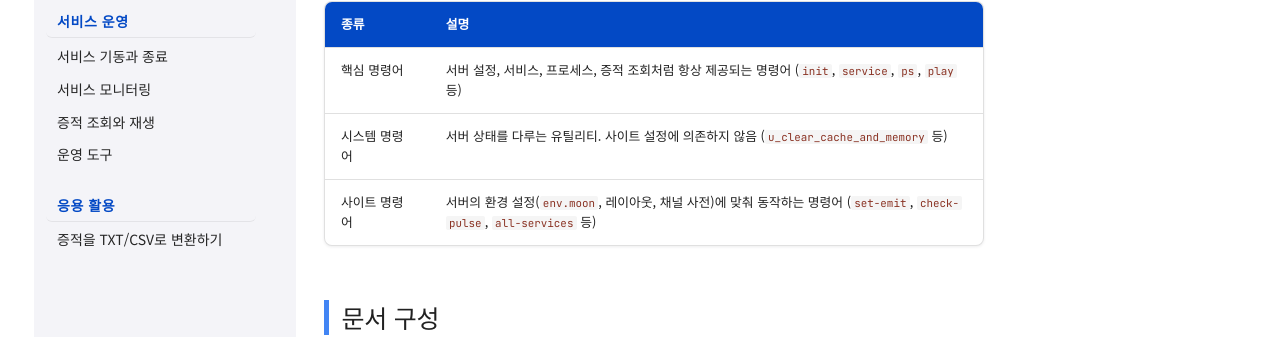
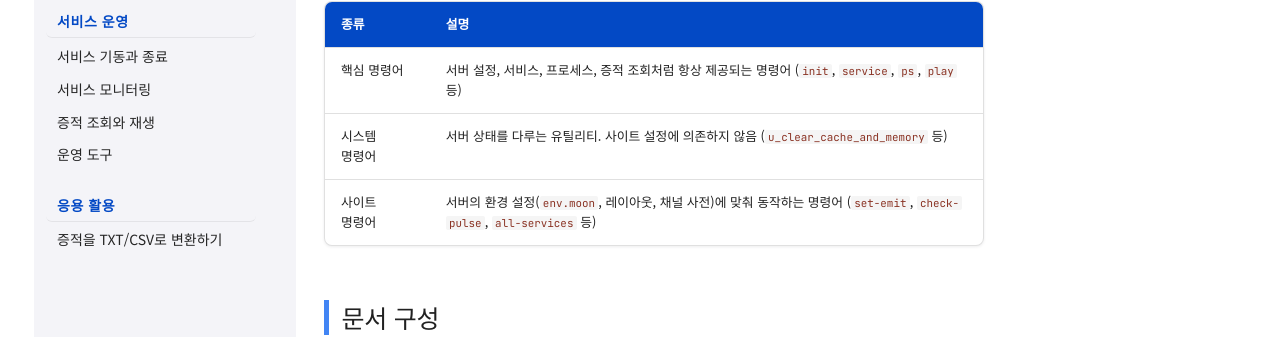
Before and after one commit to Billy-Crew/kc-cmd, an MkDocs documentation site: the page built from docs/index.md, in a window 1280 px wide and 1400 px high, scrolled down 361 px. Shown: the part 350-687 px from the top of the window. Built offline with MkDocs 1.6.1 and Material for MkDocs 9.7.7, drawn with Linux system fonts in a browser that asks for light colours; some web fonts are replaced.

Commit message:
docs: 표 셀의 한글이 글자 단위로 줄바꿈되지 않도록 수정 (#23)
Co-Authored-By: Claude Sonnet 5.5 <noreply@anthropic.com>

```diff
--- a/docs/stylesheets/extra.css
+++ b/docs/stylesheets/extra.css
@@ -92,6 +92,7 @@
 .md-typeset table:not([class]) th,
 .md-typeset table:not([class]) td {
   font-family: var(--md-text-font);
+  word-break: keep-all;        /* 한글을 글자 단위로 끊지 않고 띄어쓰기에서만 줄바꿈 */
 }
 .md-typeset table:not([class]) tr:hover td {
   background: #eef4fb;
```
